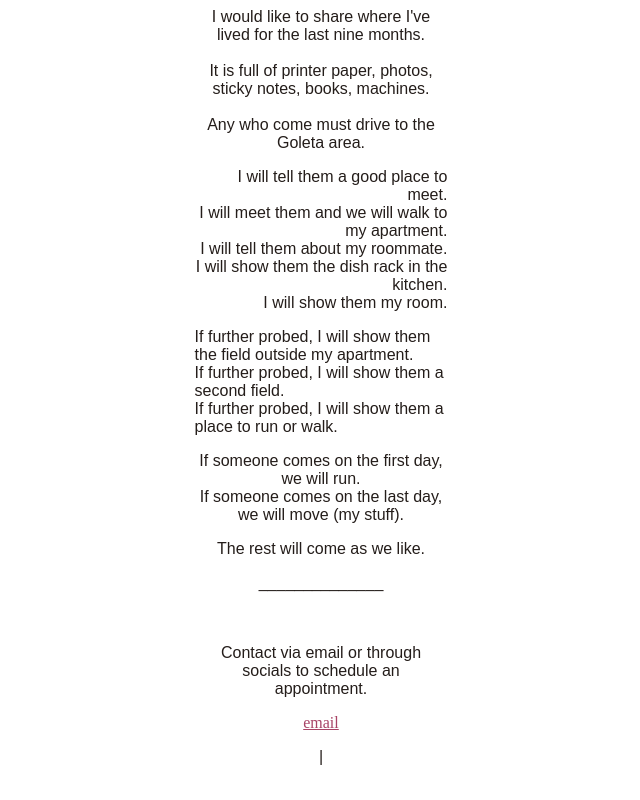
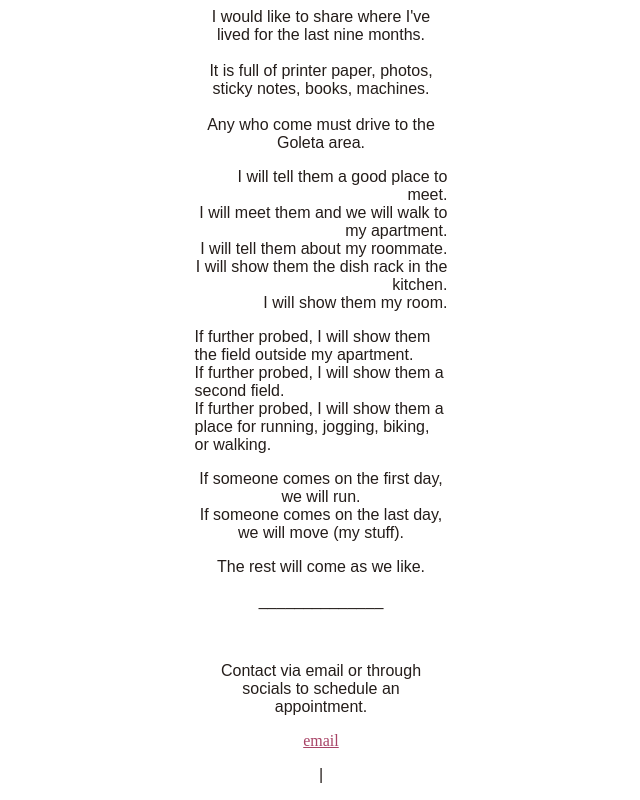
Before and after one commit to jackkilgore/room, a plain HTML site: page index.html in a window 1280 px wide. Shown: the part 847-1647 px from the top of the page, without its empty margins (319-959 px from the left). Drawn offline with Linux system fonts and the light colour scheme.

Commit message:
fix line

```diff
--- a/index.html
+++ b/index.html
@@ -29,7 +29,7 @@
     </p>
     <p class="left">
     If further probed, I will show them the field outside my apartment.<br>
-    If further probed, I will show them a second field.<br>If further probed, I will show them a place to run or walk.
+    If further probed, I will show them a second field.<br>If further probed, I will show them a place for running, jogging, biking, or walking.
     </p>
     <p class="center">
     If someone comes on the first day,<br> we will run. <br>
@@ -46,45 +46,11 @@
     </p>
     <div class="center">
         <a onClick="javascript:window.open('mailto:jcklgore@gmail.com', 'mail');event.preventDefault()" href="mailto:jcklgore@gmail.com">email</a>
-        <!-- <a href='mailto:jcklgore@gmail.com'>contact me if you would like to book and appointment</a> -->
     </div>
     <p class="center">
         |
     </p>
 
-
-
-        <!-- <form method="POST"
-              action=
-    "mailto: geeksforgeeks@gmail.com"
-              enctype="multipart/form-data">
-            <div class="control">
-                Name:
-                    <input aria-required=""
-                        id="name"
-                        type="text" />
-            </div>
-            <br>
-            <div class="control">
-                 Ph no:
-                <input aria-required=""
-                       id="mobile_number"
-                       type="tel" />
-            </div>
-            <br>
-            <div class="control">
-                Suggestion:
-                <textarea rows="7"
-                          cols="30"
-                          name="comment">
-                </textarea>
-            </div>
-            <br>
-            <div class="control">
-                <input type="submit"
-                       value="Submit" />
-            </div>
-        </form> -->
 </body>
 </html>
 </html>
```
